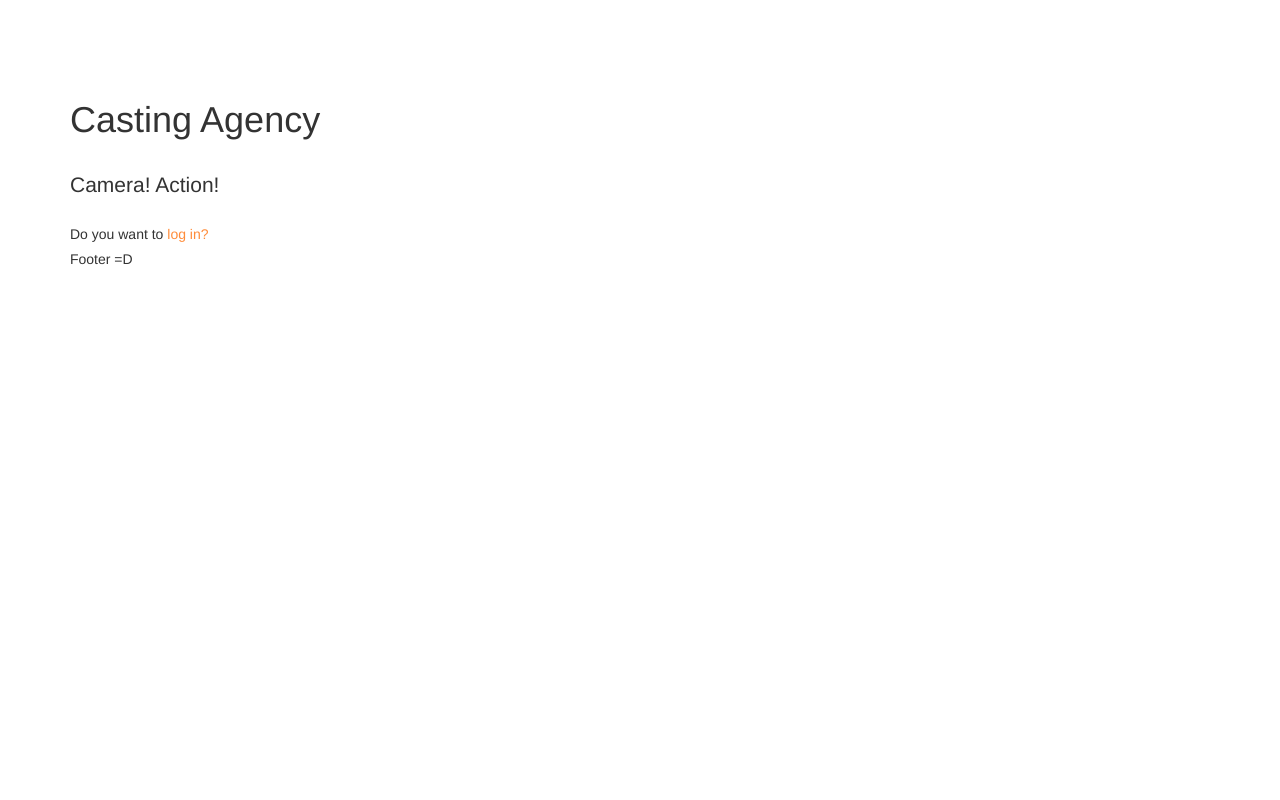
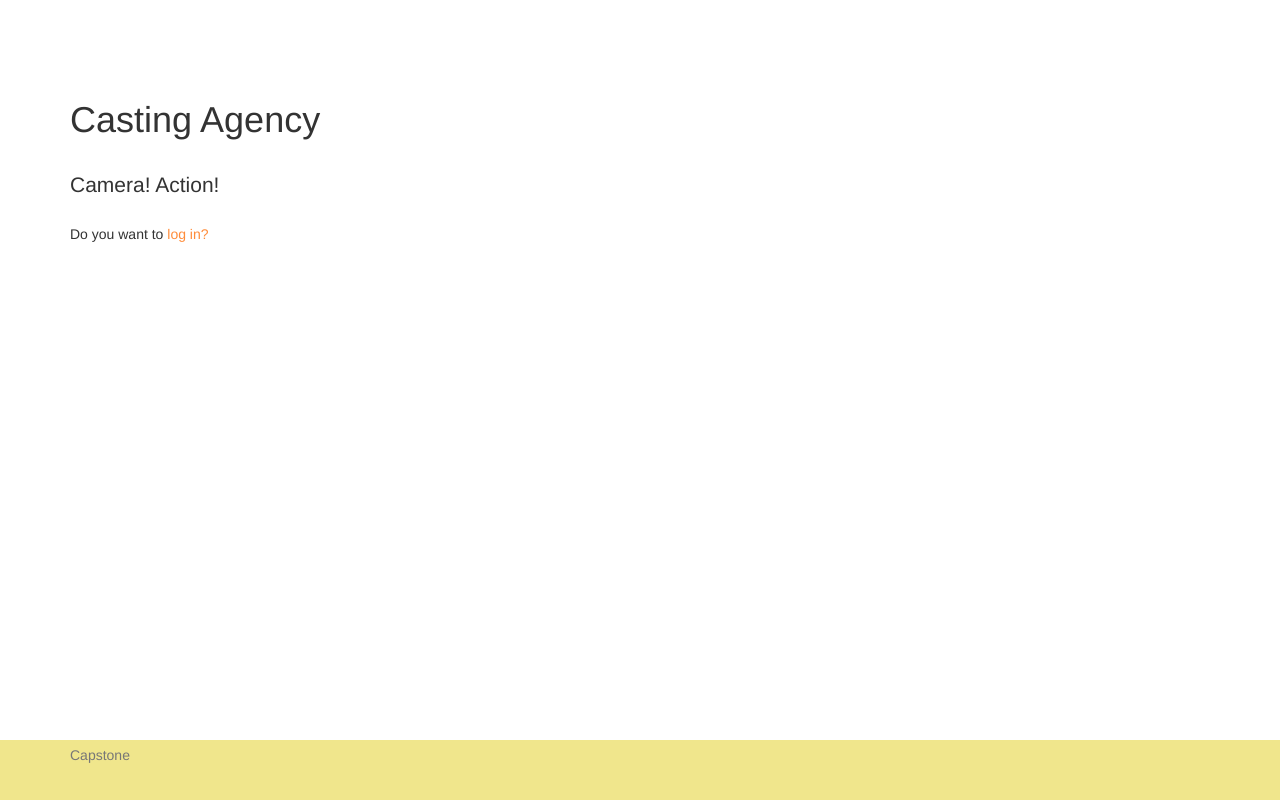
Before and after one commit to ommiva/udc-fsdndp-06, a Flask app: page / in a window 1280 px wide. Run offline with Flask 2, Linux system fonts and the light colour scheme; some libraries are stand-ins or nearby versions.

Commit message:
feat: login footer updated

```diff
--- a/templates/layouts/main.html
+++ b/templates/layouts/main.html
@@ -42,9 +42,9 @@
       {% block content %}{% endblock %}
     </main>
 
-    <div id="footer">
+    <div id="footer" class="footer navbar-fixed-bottom">
       <div class="container">
-        Footer =D
+        <p class="text-muted">Capstone</p>
       </div>
     </div>
 
```
